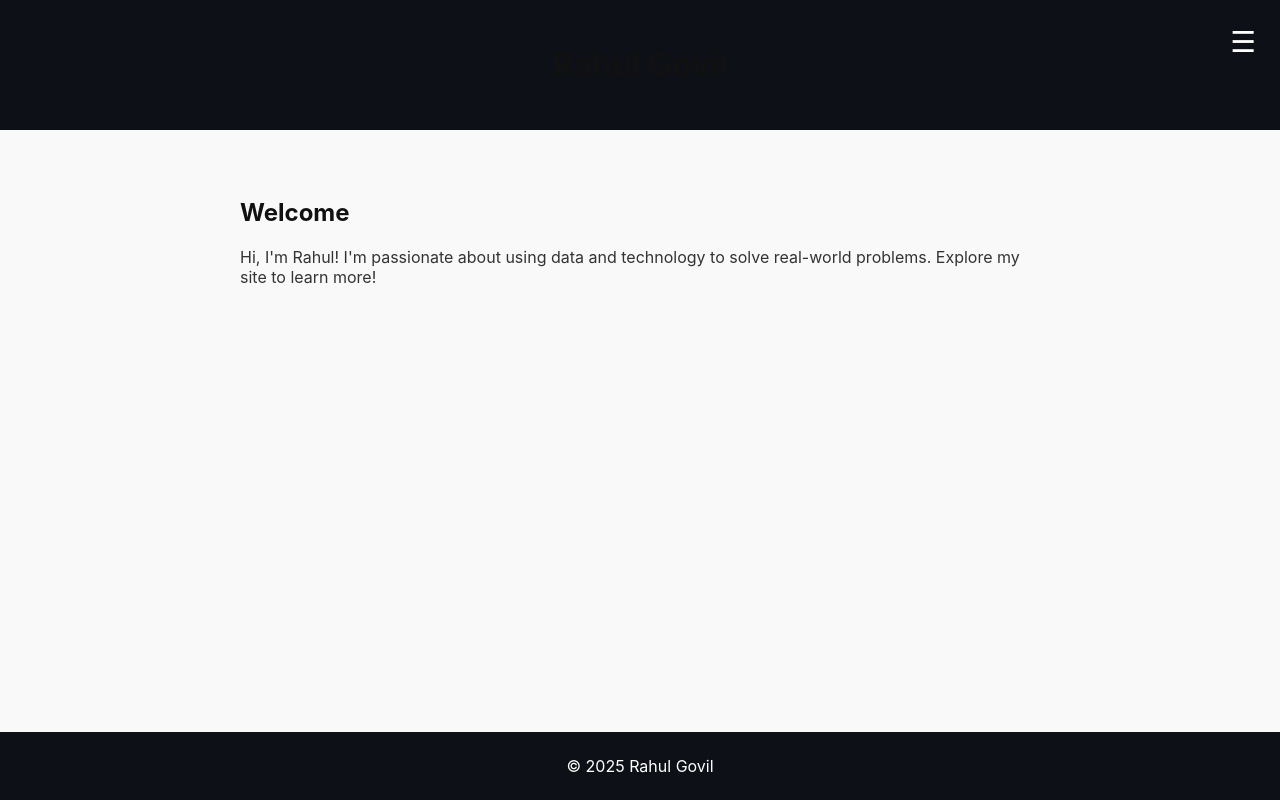
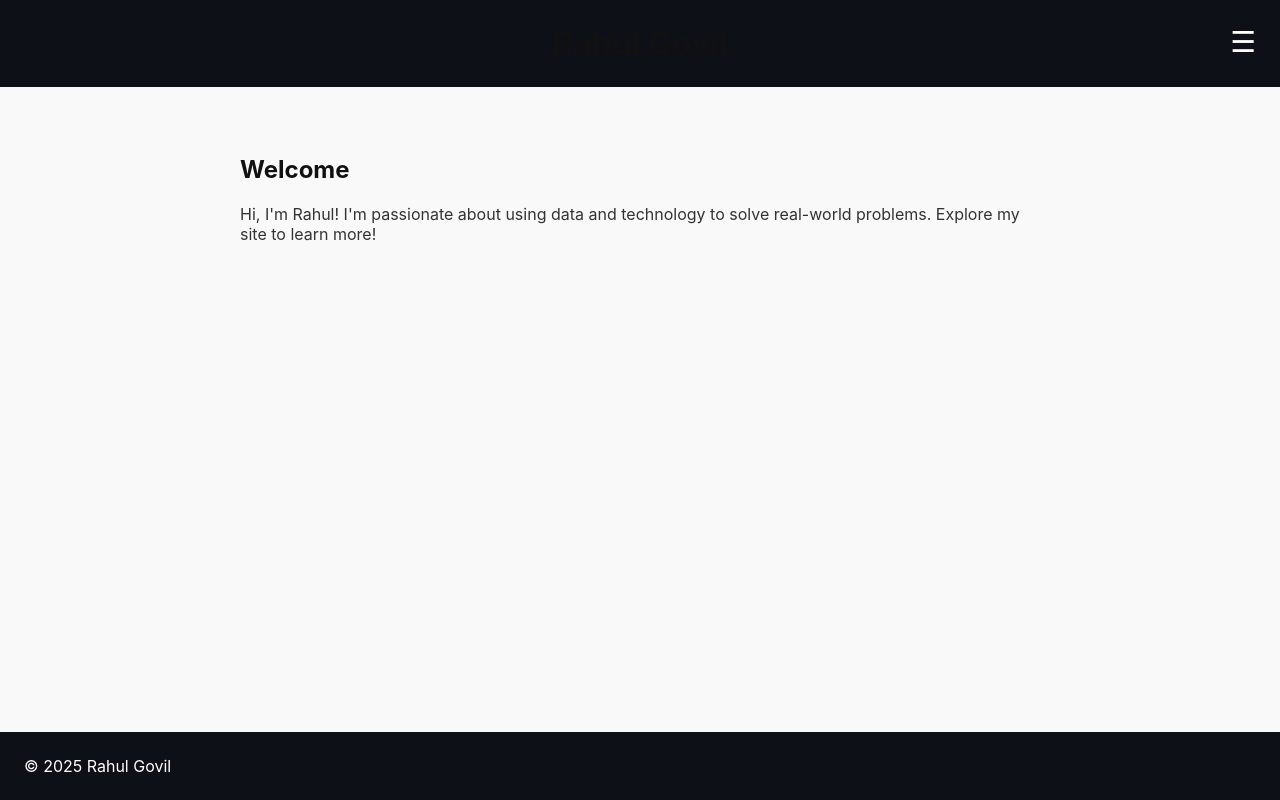
Before and after one commit to govrahul/govrahul.github.io, a plain HTML site: page index.html in a window 1280 px wide. Drawn offline with Linux system fonts and the light colour scheme.

Commit message:
Update style.css

```diff
--- a/style.css
+++ b/style.css
@@ -1,3 +1,5 @@
+/* style.css */
+
 /* General layout */
 html, body {
   height: 100%;
@@ -14,16 +16,21 @@ body {
   color: #333;
 }
 
-/* Header & footer */
+/* Header & footer layout */
 header, footer {
   background: #0d1117;
   color: white;
   padding: 1.5rem;
   position: relative;
-  text-align: center;
 }
 
-/* Hamburger icon always shown */
+/* Make header text (h1) centered */
+header h1 {
+  text-align: center;
+  margin: 0;
+}
+
+/* Hamburger icon — absolute in top-right */
 .menu-icon {
   position: absolute;
   top: 1.5rem;
@@ -33,26 +40,26 @@ header, footer {
   color: white;
 }
 
-/* Nav menu: hidden by default */
+/* Navigation hidden by default */
 nav {
   display: none;
   flex-direction: column;
-  background: #0d1117;
   position: absolute;
   top: 4.5rem;
   right: 1.5rem;
+  background: #0d1117;
+  padding: 1rem;
   border: 1px solid #444;
-  padding: 1rem;
   border-radius: 0.5rem;
   z-index: 100;
 }
 
-/* Show menu when class "show" is added */
+/* Show menu on toggle */
 nav.show {
   display: flex;
 }
 
-/* Nav link styling */
+/* Nav links */
 nav a {
   color: white;
   text-decoration: none;
@@ -65,7 +72,7 @@ nav a:hover {
   text-decoration: underline;
 }
 
-/* Main content */
+/* Main content styling */
 main {
   flex: 1;
   max-width: 800px;
@@ -73,7 +80,6 @@ main {
   padding: 1rem;
 }
 
-/* Headings */
 h1, h2 {
   color: #111;
 }
```
